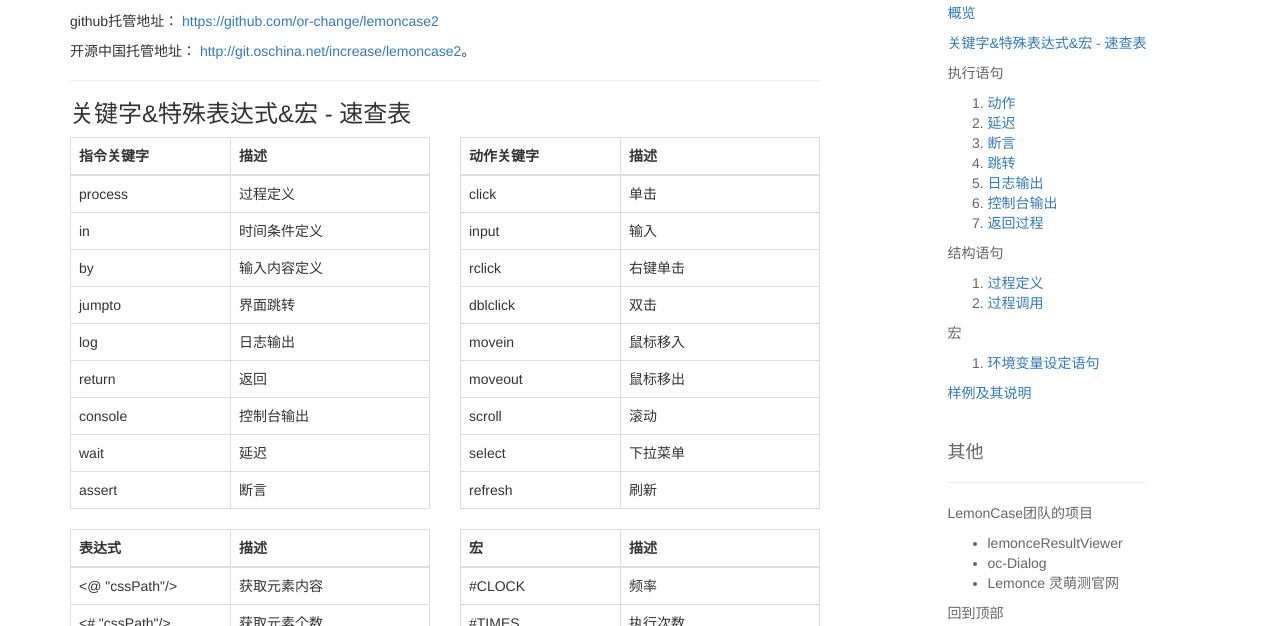
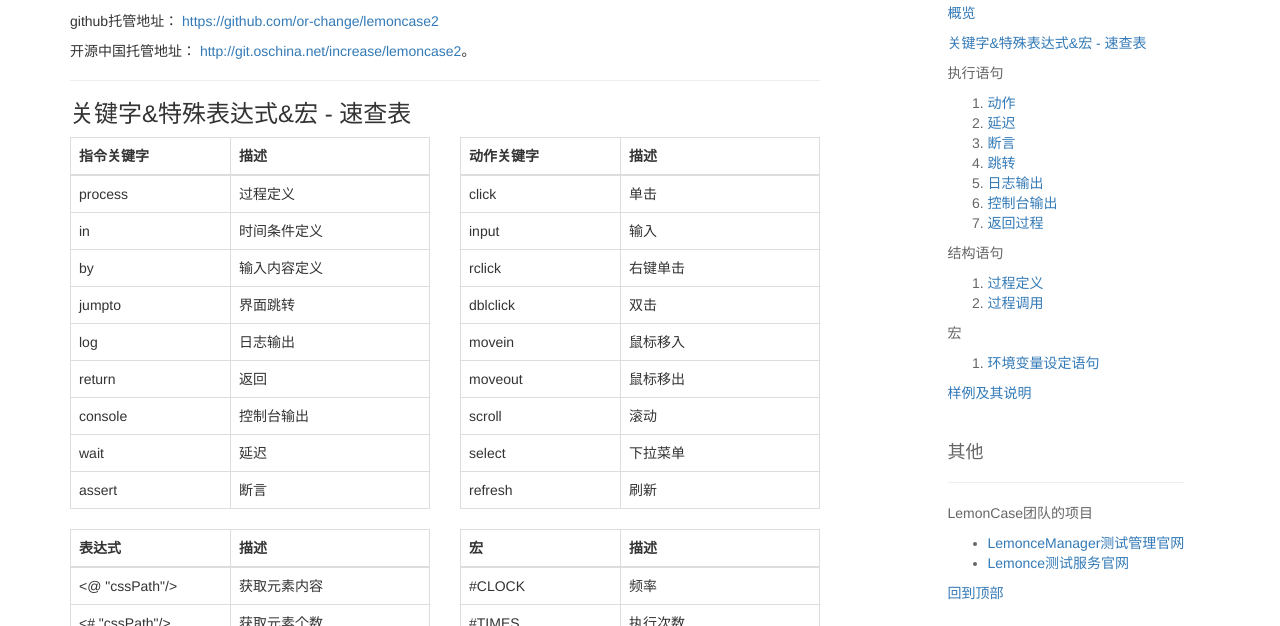
Before and after one commit to toohamster/lemoncase2, a plain HTML site: page doc.html in a window 1280 px wide. Shown: the part 174-800 px from the top of the page. Drawn offline with Linux system fonts and the light colour scheme.

Commit message:
修正 外链网址

```diff
--- a/doc.html
+++ b/doc.html
@@ -26,7 +26,7 @@
 			</ul>
 		</div>
 	</nav>
-	<div class="container">
+	<div id="top" class="container">
 		<div class="row">
 			<div class="col-sm-8">
 				<div class="page-header">
@@ -436,11 +436,10 @@
 					</div>
 					<p>LemonCase团队的项目</p>
 						<ul>
-							<li>lemonceResultViewer</li>
-							<li>oc-Dialog</li>
-							<li>Lemonce 灵萌测官网</li>
+							<li><a target="_blank" href="http://www.lemonce.net">LemonceManager测试管理官网</a></li>
+							<li><a target="_blank" href="http://www.lemonce.com">Lemonce测试服务官网</a></li>
 						</ul>
-					<p>回到顶部</p>
+					<p><a href="#top">回到顶部</a></p>
 				</div>
 			</div>
 		</div>
```
Also changed, not shown: index.html (+2 -2 lines).
